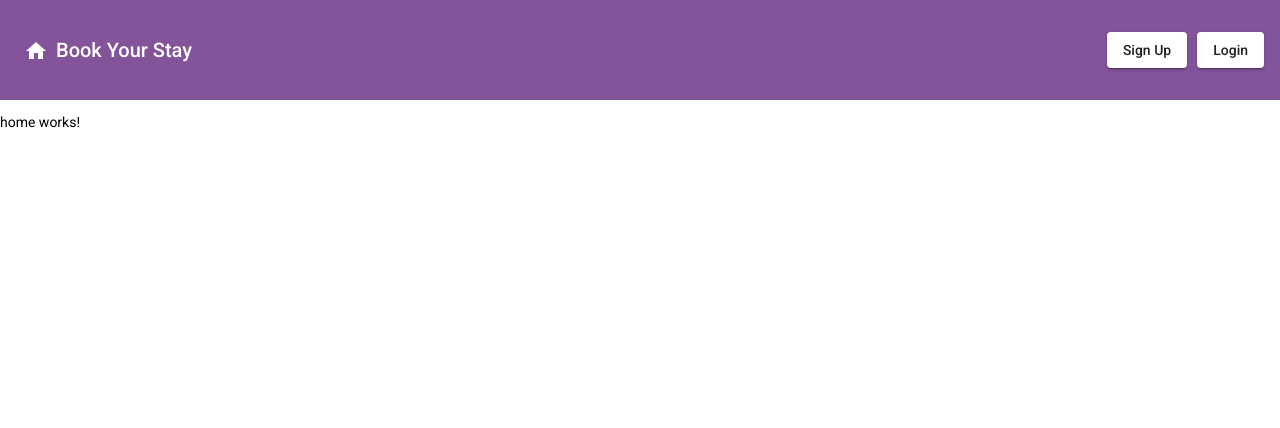
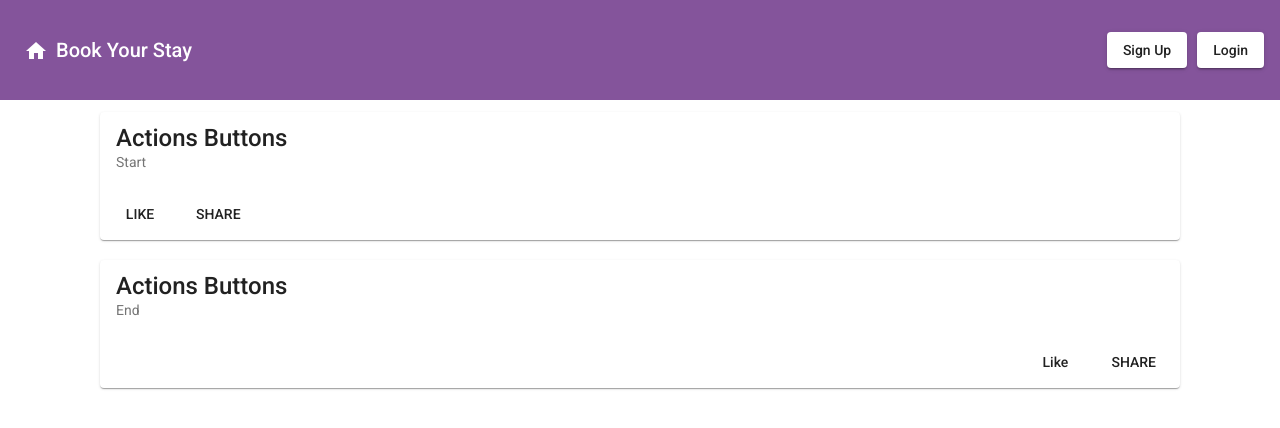
Before and after one commit to mubithelong/MWA-Hiring-Service-App, an Angular app in the folder Hiringfrontend/: page /home in a window 1280 px wide. Shown: the top 428 px of the page. Built offline with nearby package versions, Linux system fonts and the light colour scheme.

Commit message:
changes on homecomp

```diff
--- a/Hiringfrontend/src/app/home/home.component.css
+++ b/Hiringfrontend/src/app/home/home.component.css
@@ -0,0 +1,3 @@
+.matcard {
+  margin: 0 100px;
+}
--- a/Hiringfrontend/src/app/home/home.component.html
+++ b/Hiringfrontend/src/app/home/home.component.html
@@ -1 +1,17 @@
-<p>home works!</p>
+<mat-card class="matcard">
+  <mat-card-title>Actions Buttons</mat-card-title>
+  <mat-card-subtitle>Start</mat-card-subtitle>
+  <mat-card-actions>
+    <button mat-button>LIKE</button>
+    <button mat-button>SHARE</button>
+  </mat-card-actions>
+</mat-card>
+<br />
+<mat-card class="matcard">
+  <mat-card-title>Actions Buttons</mat-card-title>
+  <mat-card-subtitle>End</mat-card-subtitle>
+  <mat-card-actions align="end">
+    <button mat-button>Like</button>
+    <button mat-button>SHARE</button>
+  </mat-card-actions>
+</mat-card>
```
